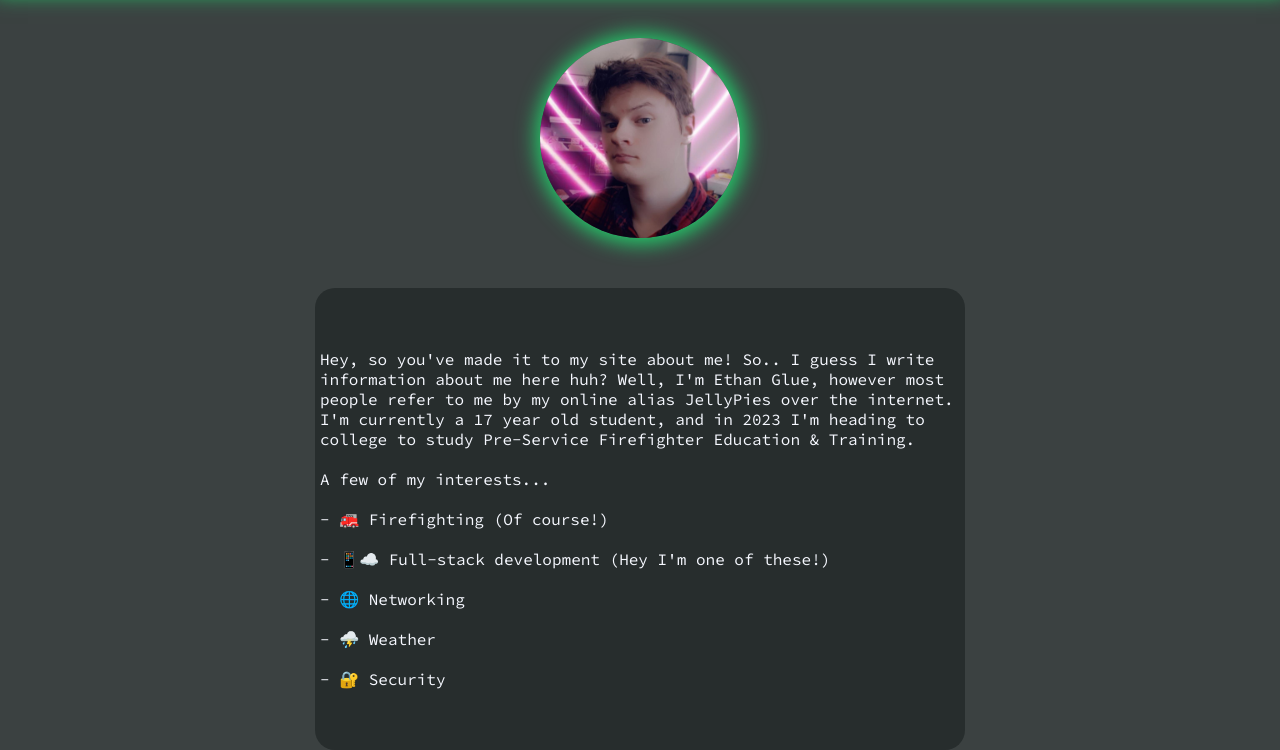
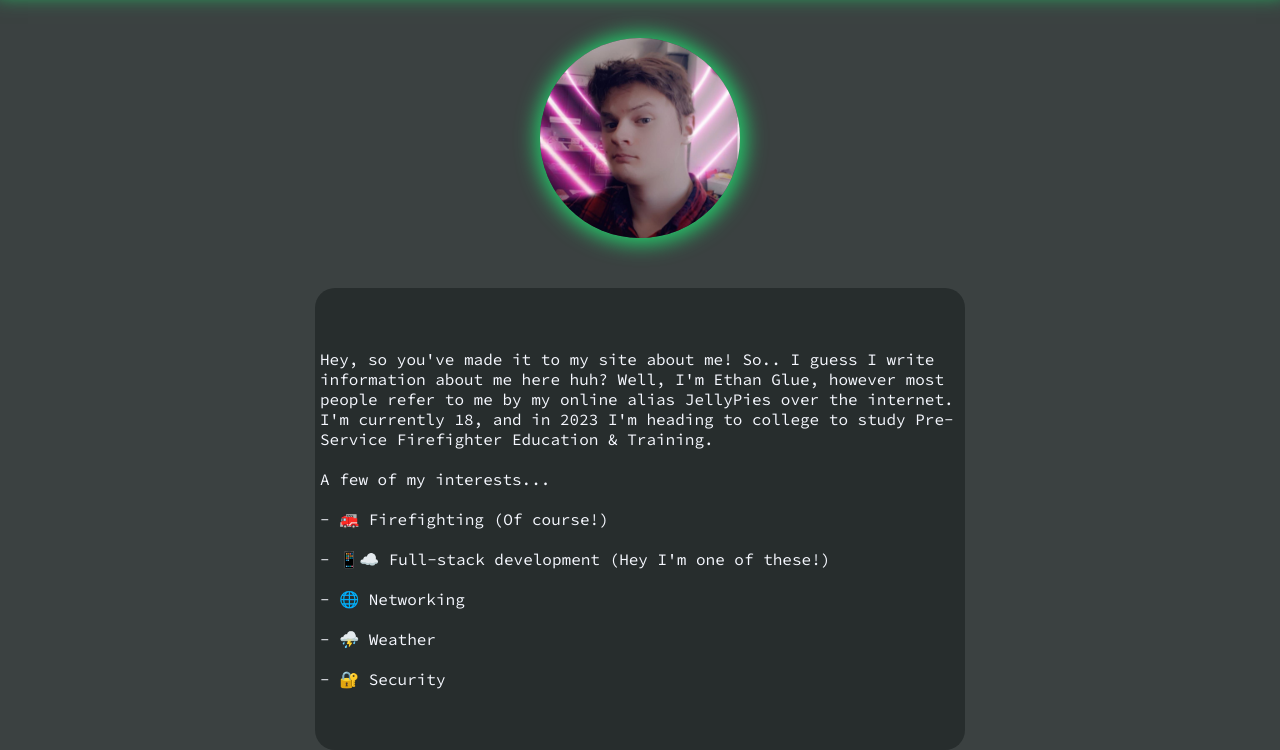
Before and after one commit to JellyPies/jellypies.github.io, a plain HTML site: page index.html in a window 1280 px wide. Shown: the part 72-822 px from the top of the page. Drawn offline with Linux system fonts and the light colour scheme.

Commit message:
Update index.html

```diff
--- a/index.html
+++ b/index.html
@@ -11,7 +11,7 @@
         <div class="introduction">
             <img src="./assets/img/ethanglue.jpg" alt="portrait">
             <div class="intro-blurb">
-                <p>Hey, so you've made it to my site about me! So.. I guess I write information about me here huh? Well, I'm Ethan Glue, however most people refer to me by my online alias JellyPies over the internet. I'm currently a 17 year old student, and in 2023 I'm heading to college to study Pre-Service Firefighter Education & Training.
+                <p>Hey, so you've made it to my site about me! So.. I guess I write information about me here huh? Well, I'm Ethan Glue, however most people refer to me by my online alias JellyPies over the internet. I'm currently 18, and in 2023 I'm heading to college to study Pre-Service Firefighter Education & Training.
 
 A few of my interests...
 
```
